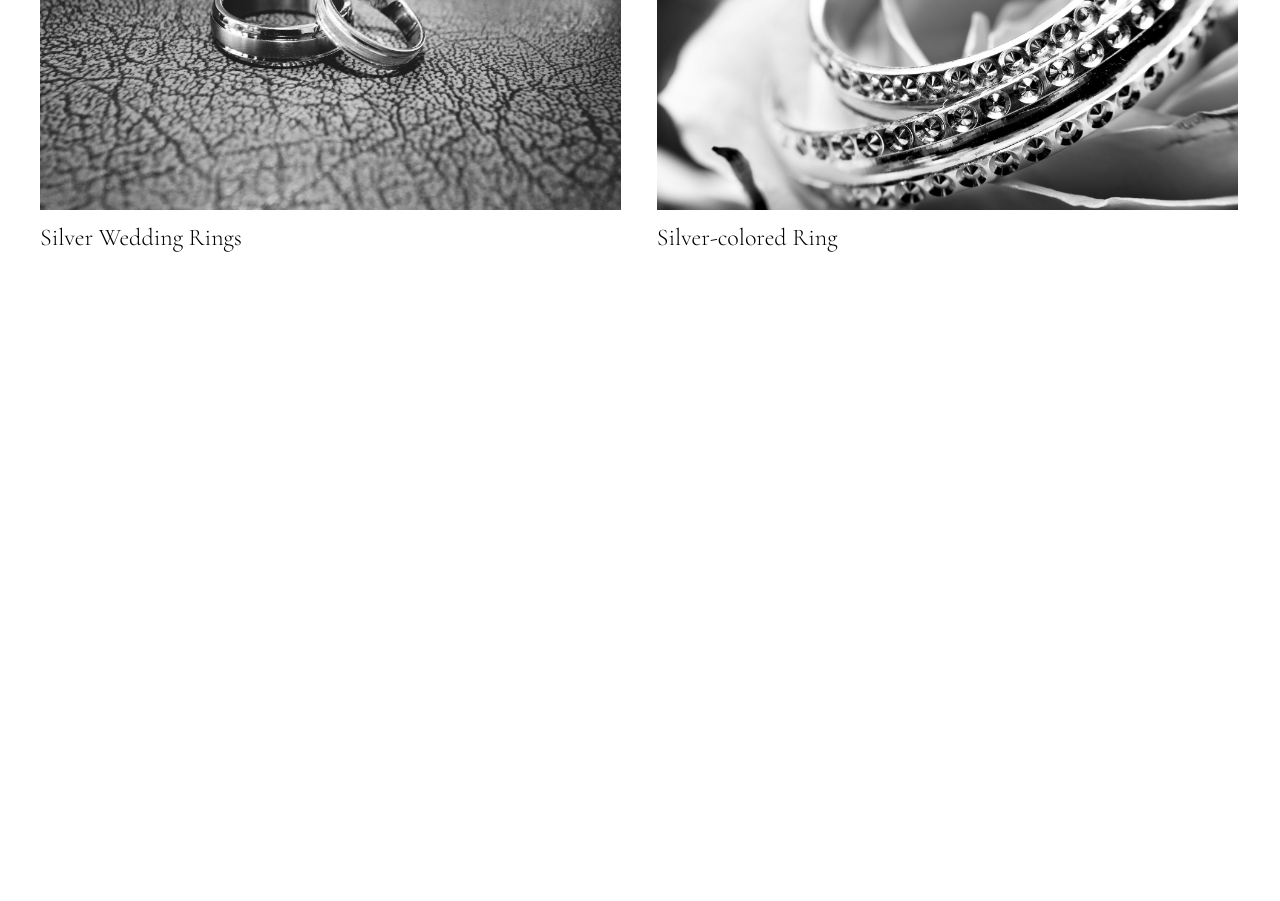
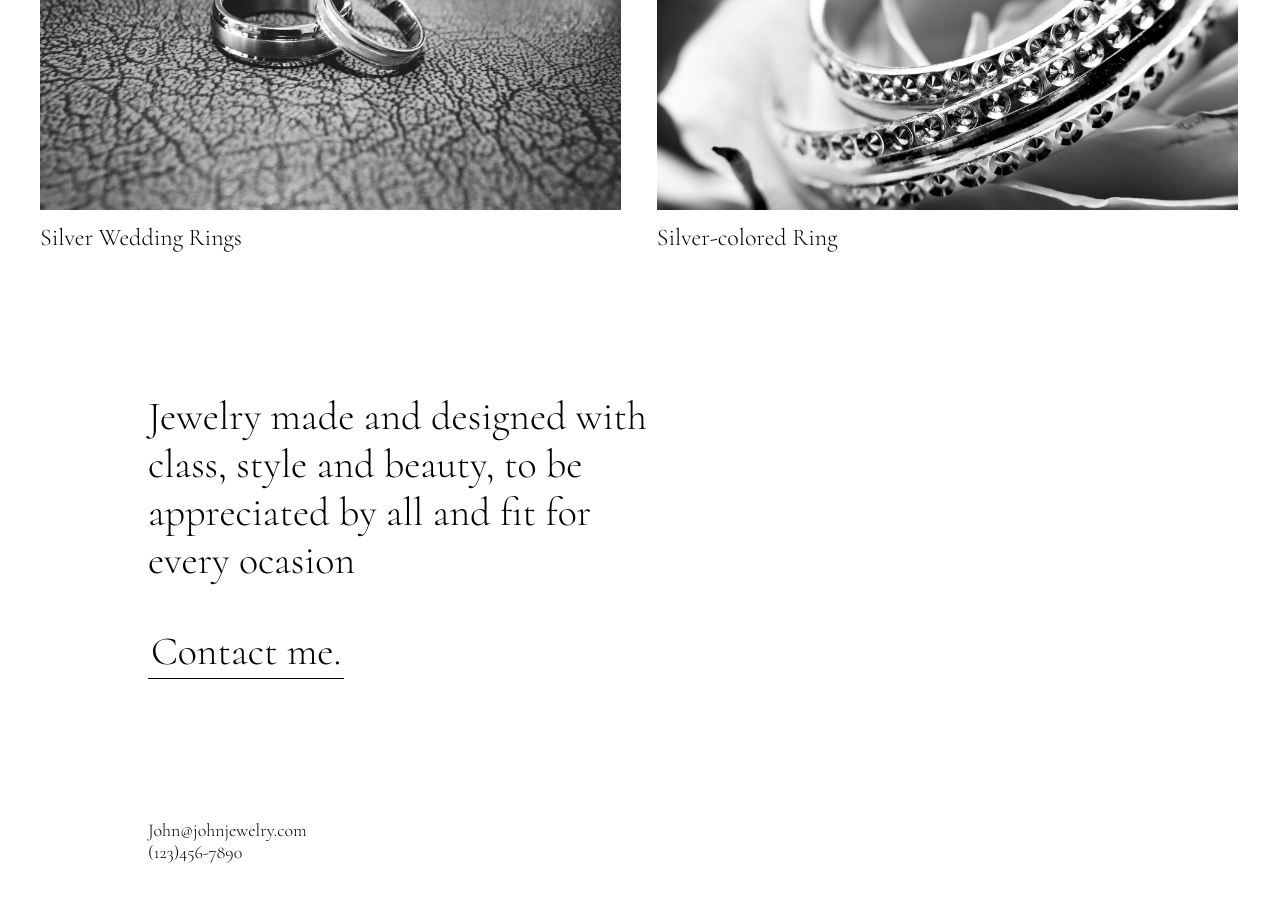
Before and after one commit to arturRDC/jewelry-portfolio, a plain HTML site: page index.html in a window 1280 px wide. Shown: the part 1156-2057 px from the top of the page. Before the commit the page ends 1456 px from the top, so only its background shows below. Drawn offline with Linux system fonts and the light colour scheme.

Commit message:
Add bottom sections and apply image hover effect

```diff
--- a/index.html
+++ b/index.html
@@ -52,5 +52,18 @@
         <h2>Silver-colored Ring</h2>
       </div>
     </section>
+
+    <section class="about-me">
+      <h3>
+        Jewelry made and designed with class, style and beauty, to be
+        appreciated by all and fit for every ocasion
+      </h3>
+      <h3 class="call-to-action">Contact me.</h3>
+
+      <div class="contact">
+        <p>John@johnjewelry.com</p>
+        <p>(123)456-7890</p>
+      </div>
+    </section>
   </body>
 </html>
--- a/styles.css
+++ b/styles.css
@@ -48,8 +48,39 @@ h1 {
   width: 100%;
 }
 
+.card img:hover {
+  opacity: 0.85;
+}
+
 .card h2 {
   font-weight: 300;
   display: inline-block;
   margin: 8px 0 8px 0;
 }
+
+.about-me h3 {
+  font-size: 40px;
+  font-weight: 300;
+}
+
+.about-me {
+  width: 40%;
+  min-width: 500px;
+  margin: 100px 0 100px 140px;
+}
+
+.contact {
+  margin-top: 100px;
+}
+
+.contact p {
+  margin: 0;
+  font-size: 18px;
+}
+
+.call-to-action {
+  display: inline-block;
+  padding: 3px;
+  border-bottom: 1px black solid;
+  margin-top: 0;
+}
```
